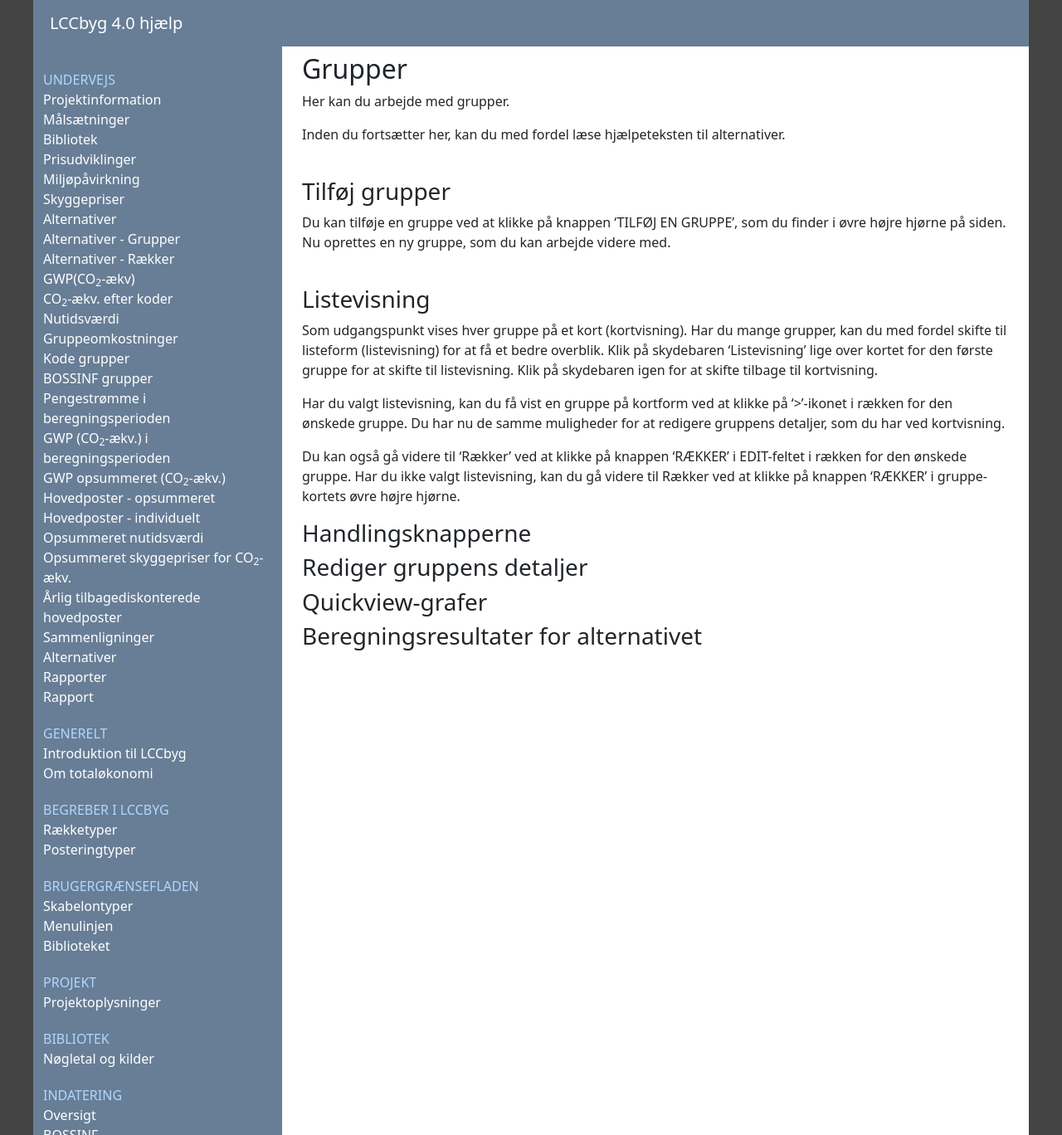
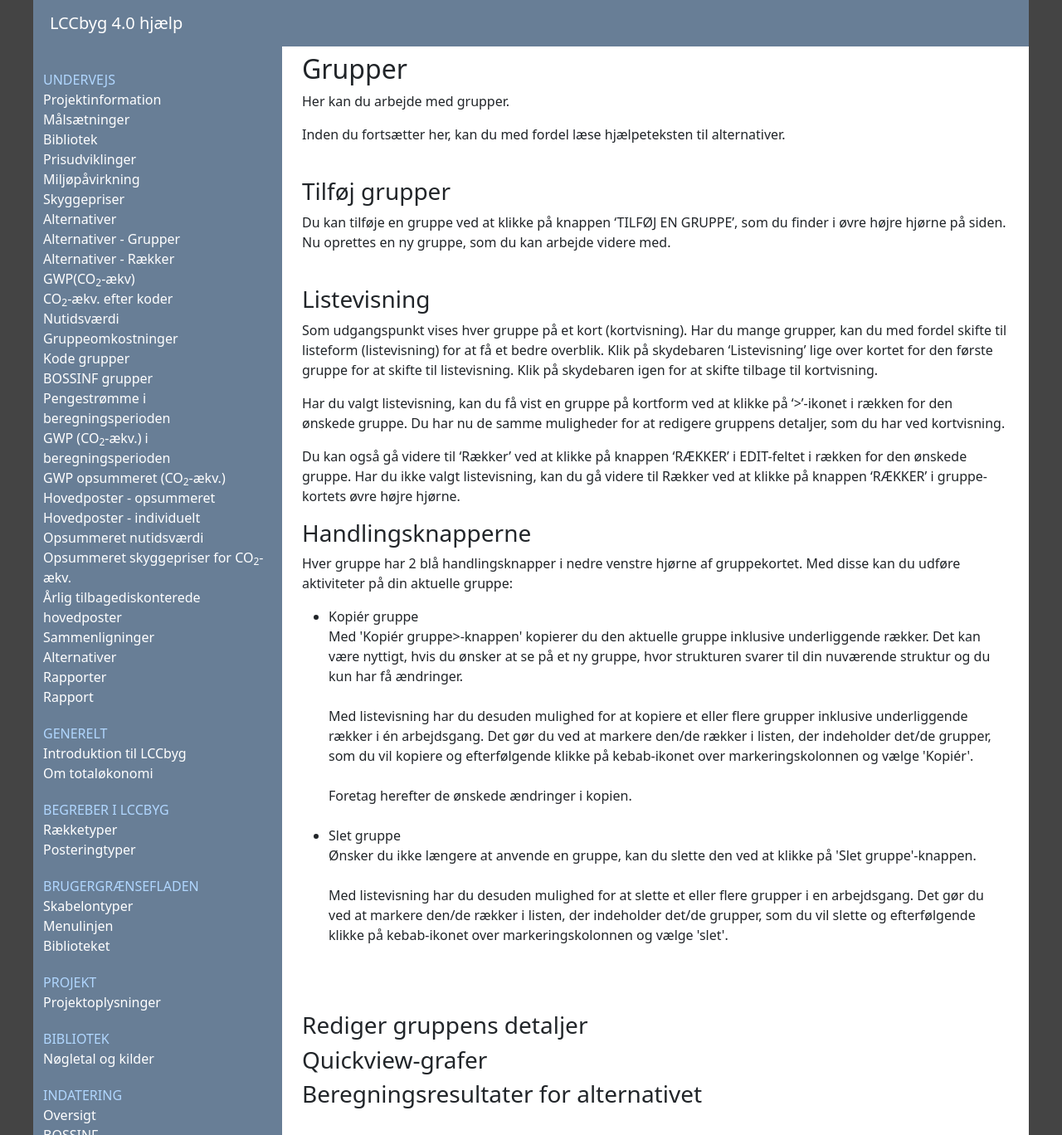
Before and after one commit to LccBuild/lccbyg-docs, a Jekyll site: the page built from docs/help/40/da/alternative-groups.md, in a window 1280 px wide. Shown: the whole page at 83% size. Built offline with Jekyll 4.4.1, drawn with Linux system fonts in a browser that asks for light colours.

Commit message:
Update alternative-groups.md

```diff
--- a/docs/help/40/da/alternative-groups.md
+++ b/docs/help/40/da/alternative-groups.md
@@ -22,6 +22,35 @@ Har du valgt listevisning, kan du få vist en gruppe på kortform ved at klikke
 Du kan også gå videre til 'Rækker' ved at klikke på knappen 'RÆKKER' i EDIT-feltet i rækken for den ønskede gruppe. Har du ikke valgt listevisning, kan du gå videre til Rækker ved at klikke på knappen 'RÆKKER' i gruppe-kortets øvre højre hjørne.
 
 ### Handlingsknapperne {#groupcardactions}
+Hver gruppe har 2 blå handlingsknapper i nedre venstre hjørne af gruppekortet. Med disse kan du udføre aktiviteter på din aktuelle gruppe:
+<br />
+<ul>
+ <li>Kopiér gruppe</li>
+Med 'Kopiér gruppe>-knappen' kopierer du den aktuelle gruppe inklusive underliggende rækker. Det kan være nyttigt, hvis du ønsker at se på et ny gruppe, hvor strukturen svarer til din nuværende struktur og du kun har få ændringer.
+
+<br />
+<br />
+Med listevisning har du desuden mulighed for at kopiere et eller flere grupper inklusive underliggende rækker i én arbejdsgang. Det gør du ved at markere den/de rækker i listen, der indeholder det/de grupper, som du vil kopiere og efterfølgende klikke på kebab-ikonet over markeringskolonnen og vælge 'Kopiér'.
+<br />
+<br />
+Foretag herefter de ønskede ændringer i kopien.
+<br />
+<br />
+<li>Slet gruppe</li>
+Ønsker du ikke længere at anvende en gruppe, kan du slette den ved at klikke på 'Slet gruppe'-knappen.
+<br />
+<br />
+Med listevisning har du desuden mulighed for at slette et eller flere grupper i en arbejdsgang. Det gør du ved at markere den/de rækker i listen, der indeholder det/de grupper, som du vil slette og efterfølgende klikke på kebab-ikonet over markeringskolonnen og vælge 'slet'.
+</ul>
+
+<br />
+<br />
+
+
+
+
+
+
 ### Rediger gruppens detaljer {#groupeedit}
 ### Quickview-grafer {#groupquickviewgraphs}
 ### Beregningsresultater for alternativet {#alternativecardresults}
```
